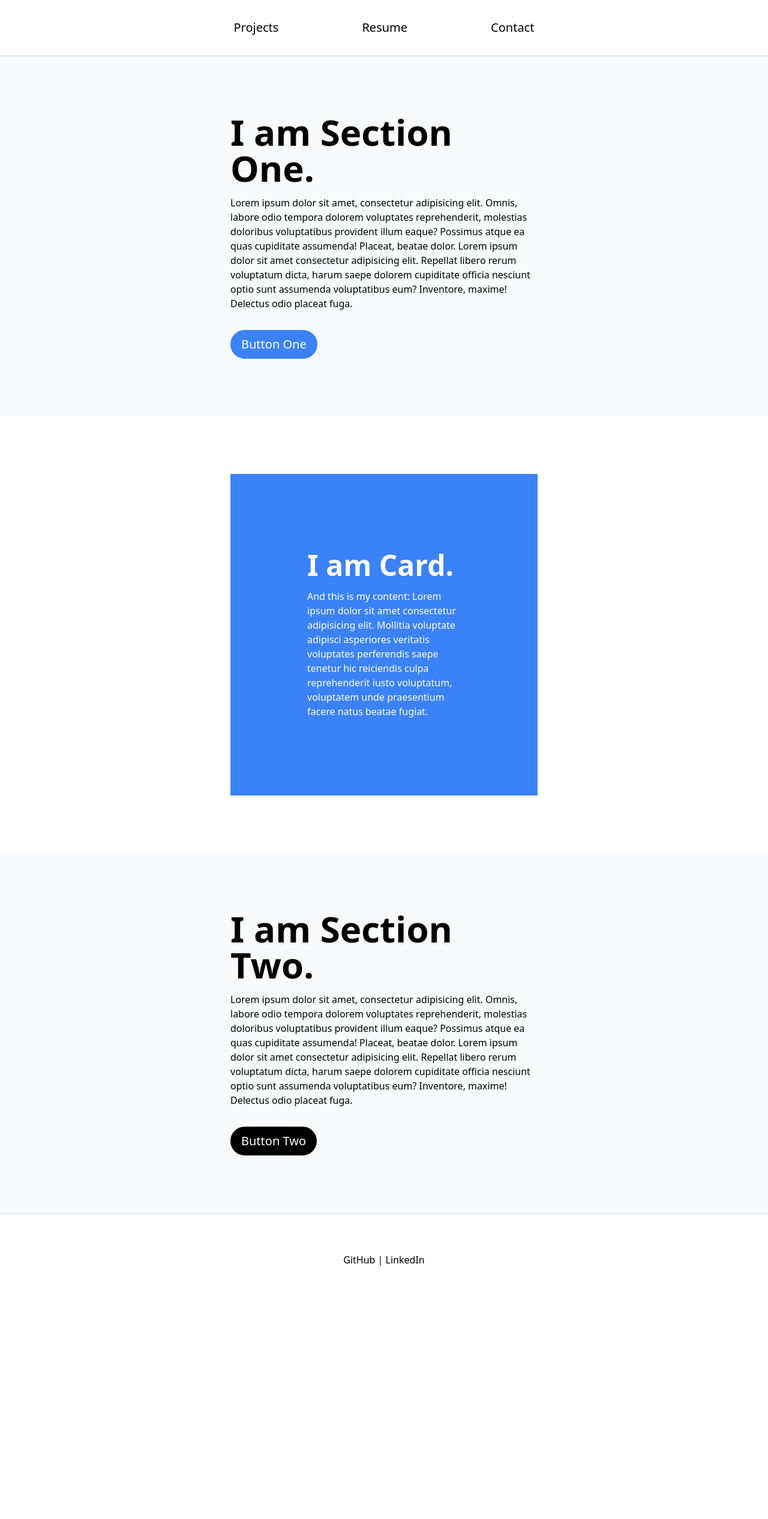
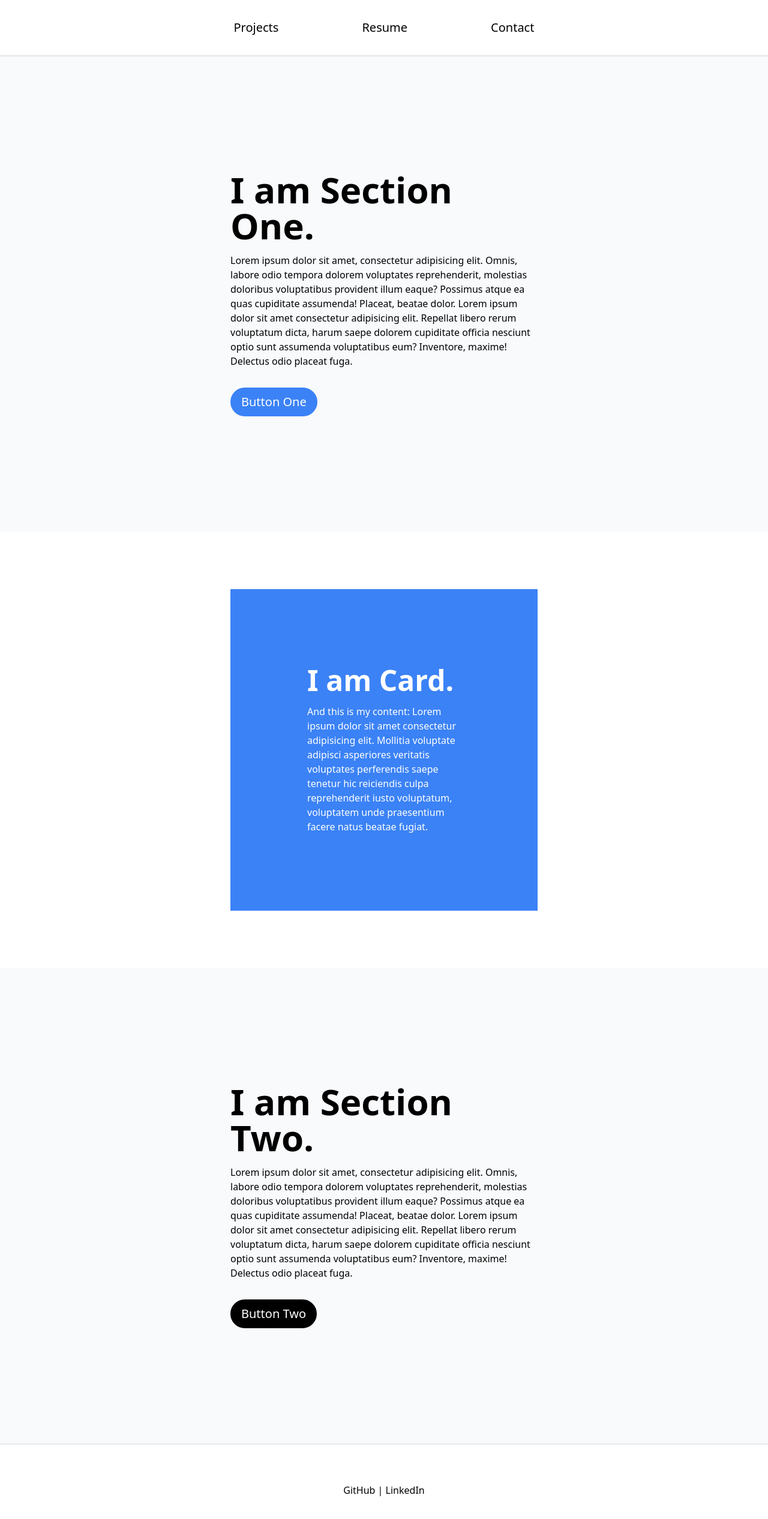
Before and after one commit to dj4815/hello, a React (Vite) app: page / in a window 1280 px wide. Shown: the top 2532 px of the page at 60% size. Before the commit the page ends 2176 px from the top, so only its background shows below. Built offline with nearby package versions, Linux system fonts and the light colour scheme.

Commit message:
addressing lighthouse concerns

```diff
--- a/src/components/Card.jsx
+++ b/src/components/Card.jsx
@@ -3,7 +3,7 @@ import CardContent from "./CardContent";
 export default function Card() {
   return (
     <>
-      <div className="container-2xl bg-blue-500 p-12 sm:p-32 mx-12 my-24 xl:mx-96">
+      <div className="container-2xl bg-blue-500 p-12 sm:p-32 mx-12 my-24 lg:mx-48 xl:mx-96">
         <CardContent />
       </div>
     </>
--- a/src/components/NavBar.jsx
+++ b/src/components/NavBar.jsx
@@ -5,9 +5,15 @@ export default function NavBar() {
   return (
     <>
       <ul className="flex justify-around xl:px-80 py-8 border-b-2">
-        <NavButton text="Projects" />
-        <NavButton text="Resume" />
-        <NavButton text="Contact" />
+        <li>
+          <NavButton text="Projects" />
+        </li>
+        <li>
+          <NavButton text="Resume" />
+        </li>
+        <li>
+          <NavButton text="Contact" />
+        </li>
       </ul>
     </>
   );
--- a/src/components/NavButton.jsx
+++ b/src/components/NavButton.jsx
@@ -4,9 +4,7 @@ export default function NavButton({ text }) {
   return (
     <>
       <div className="text-xl hover:underline">
-        <li>
-          <a href="#">{text}</a>
-        </li>
+        <a href="#">{text}</a>
       </div>
     </>
   );
--- a/src/components/Section.jsx
+++ b/src/components/Section.jsx
@@ -3,7 +3,7 @@ import Button from "./Button";
 
 export default function Section() {
   return (
-    <div className="container-2xl bg-slate-50 px-12 sm:px-32 xl:px-96 py-24 l:py-64">
+    <div className="container-2xl bg-slate-50 px-12 sm:px-32 xl:px-96 py-24 lg:py-48">
       <h1 className="text-6xl font-bold mb-4">I am Section One.</h1>
       <p>
         Lorem ipsum dolor sit amet, consectetur adipisicing elit. Omnis, labore
@@ -14,7 +14,7 @@ export default function Section() {
         dolorem cupiditate officia nesciunt optio sunt assumenda voluptatibus
         eum? Inventore, maxime! Delectus odio placeat fuga.
       </p>
-<Button />
+      <Button />
     </div>
   );
 }
--- a/src/components/Section2.jsx
+++ b/src/components/Section2.jsx
@@ -2,7 +2,7 @@ import React from "react";
 import Button2 from "./Button2";
 export default function Section2() {
   return (
-    <div className="container-2xl bg-slate-50 px-12 sm:px-32 xl:px-96 py-24 l:py-64">
+    <div className="container-2xl bg-slate-50 px-12 sm:px-32 xl:px-96 py-24 lg:py-48">
       <h1 className="text-6xl font-bold mb-4">I am Section Two.</h1>
       <p>
         Lorem ipsum dolor sit amet, consectetur adipisicing elit. Omnis, labore
```
